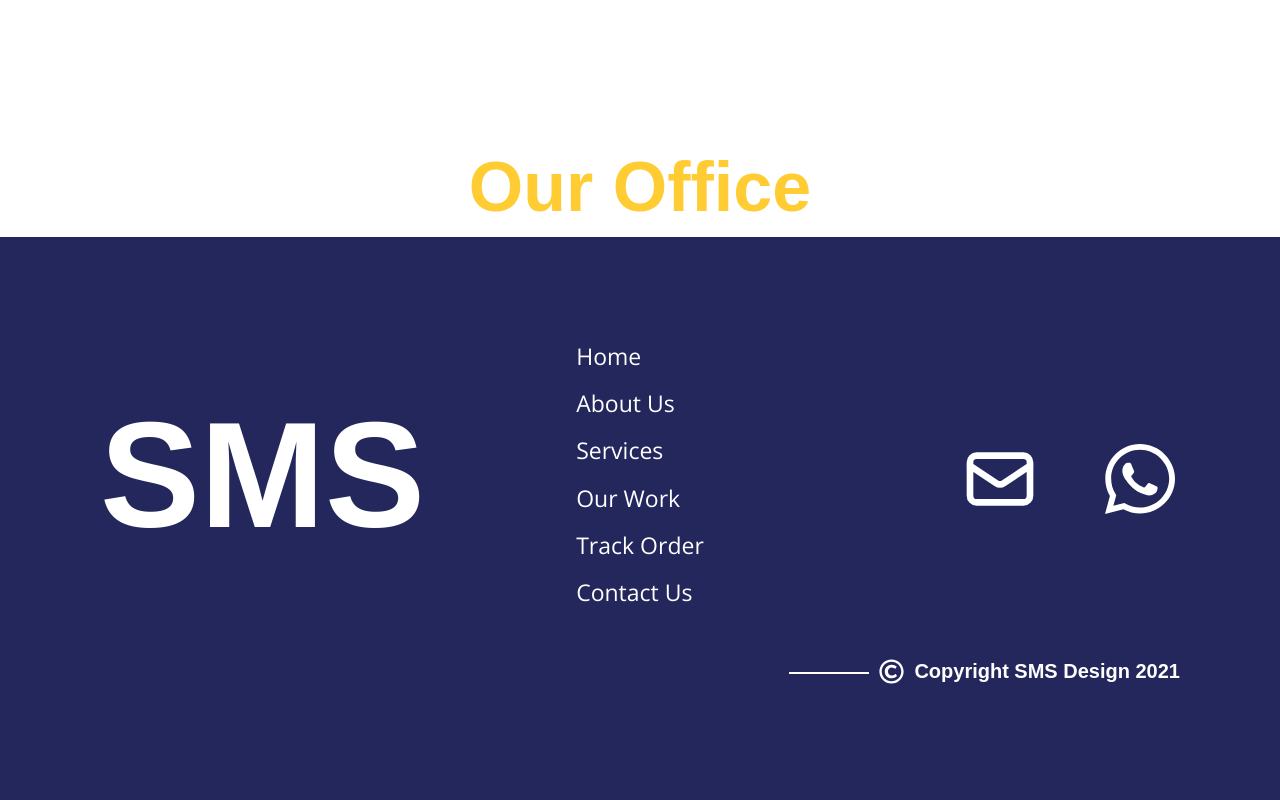
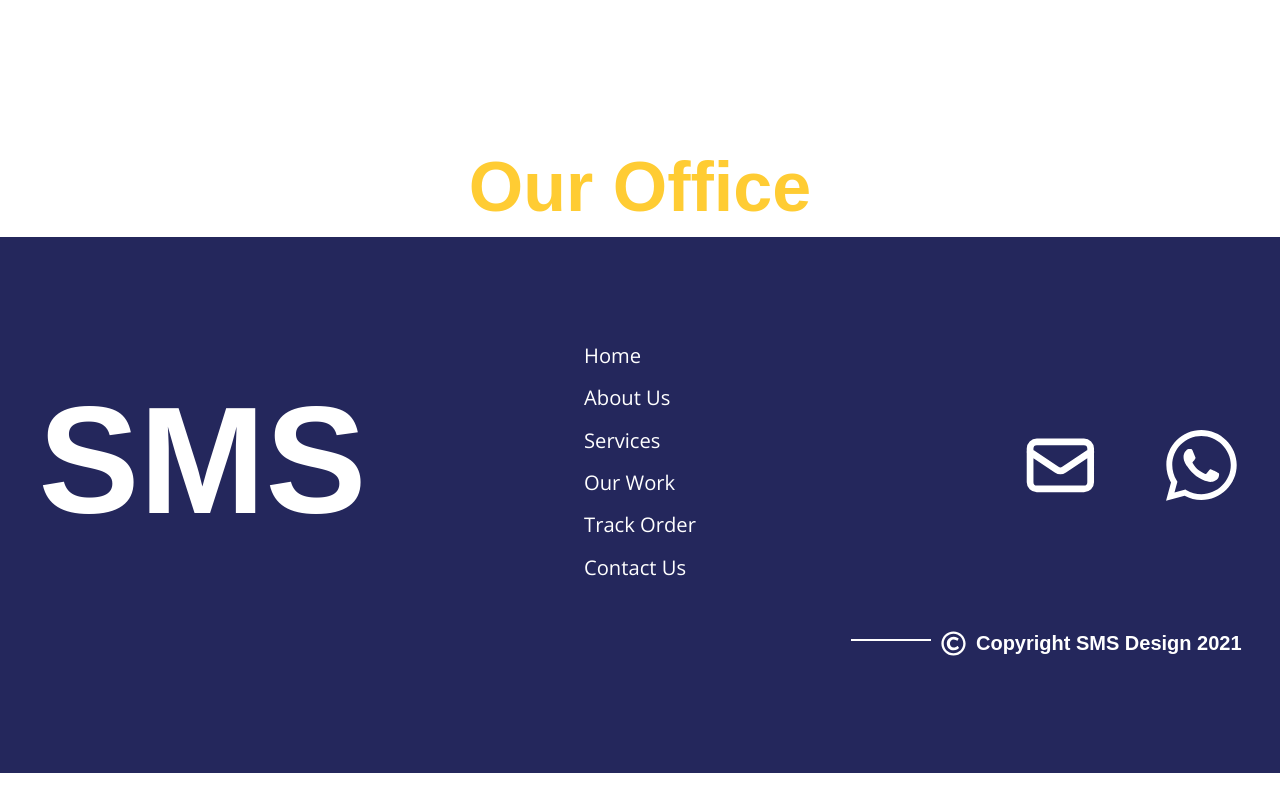
Before and after one commit to NaufalRafi-hub/websms, a React (Create React App) app in the folder websms/: page /aboutus in a window 1280 px wide. Shown: the part 5758-6558 px from the top of the page. After the commit the page ends 6531 px from the top, so only its background shows below. Built offline with nearby package versions, Linux system fonts and the light colour scheme; a web font is replaced by a local one.

Commit message:
headlineOW rsponsive

```diff
--- a/websms/src/Components/ContentOW/ContentOWElements.js
+++ b/websms/src/Components/ContentOW/ContentOWElements.js
@@ -21,6 +21,7 @@ export const WrapperContent = styled.div`
   display: grid;
   padding-bottom: 5%;
   width: min(45%, 27em);
+
 `;
 
 export const ImgWrapper = styled.div`
--- a/websms/src/Components/FooterComp/FooterElements.js
+++ b/websms/src/Components/FooterComp/FooterElements.js
@@ -6,11 +6,14 @@ import { motion } from "framer-motion";
 
 export const Bgwrapper = styled(motion.div)`
   background: #24275c;
-  padding: 100px;
+  padding-top: 10ch;
+  padding-bottom: 10ch;
   display: block;
 `;
 
 export const BlockWrapper = styled(motion.div)`
+  margin-left: 3%;
+  margin-right: 3%;
   display: grid;
   grid-template-rows: auto 80px;
   grid-template-columns: 40% auto 40%;
@@ -18,23 +21,38 @@ export const BlockWrapper = styled(motion.div)`
                         "copy copy copy";
   // justify-content: center;
   align-items: center;
+  @media (max-width: 1024px) {
+    display: flex;
+    justify content: center;
+    flex-direction: column;
+    gap: 3ch;
+
+  }
 `;
 
 export const Logo = styled(motion.h1)`
-  font-size: 150px;
+  font-size: 15ch;
   font-family: "Viga", sans-serif;
   color: white;
   font-weight: bold;
   justify-content: center;
+  @media (max-width: 1024px) {
+    font-size: 10ch;
+
+  }
 `;
 
 export const Nav = styled(motion.h3)`
-  font-size: 23px;
+  font-size: 2ch;
   font-family: "Open Sans", sans-serif;
   text-align: justify;
   text-justify: auto;
   line-height: 1.7;
   color: white;
+  @media (max-width: 1024px) {
+    font-size: 1.5ch;
+
+  }
 `;
 
 export const Copyright = styled(motion.h2)`
@@ -42,6 +60,10 @@ export const Copyright = styled(motion.h2)`
   font-family: "Viga", sans-serif;
   color: white;
   font-weight: bold;
+  @media (max-width: 1024px) {
+    font-size: 1.5ch;
+
+  }
 `;
 
 export const LogoDiv = styled(motion.div)`
@@ -82,22 +104,35 @@ export const BottomWrapper = styled.div`
 export const LineBottom = styled.div`
   border-top: 2px solid white;
   padding-left: 80px;
-  margin-top: 13px;
+  margin-top: 8px;
+
 `;
 
 export const EmailIcon = styled(HiOutlineMail)`
   color: white;
   cursor: pointer;
-  font-size: 80px;
+  font-size: 8ch;
+  @media (max-width: 1024px) {
+    font-size: 5ch;
+
+  }
 `;
 
 export const WAIcon = styled(FaWhatsapp)`
   color: white;
   cursor: pointer;
-  font-size: 80px;
+  font-size: 8ch;
+  @media (max-width: 1024px) {
+    font-size: 5ch;
+
+  }
 `;
 
 export const CopyIcon = styled(FaRegCopyright)`
   color: white;
   font-size: 25px;
+  @media (max-width: 1024px) {
+    font-size: 1.8ch;
+
+  }
 `;
--- a/websms/src/Components/HeadlineOWComp/HeadlineOW.css
+++ b/websms/src/Components/HeadlineOWComp/HeadlineOW.css
@@ -1,17 +1,20 @@
 * {
     margin: 0;
 }
+.wrapper-head-ow{
+    margin-top: 100px;
+    margin-left: 100px;
+    margin-right: 100px;
+    display: grid;
+    grid-template-rows: 30px;
+    grid-template-areas: "judul OWIcon";
+
+}
 .judul-OW{
-    top: 83px;
-    left: 10%;
-    position: absolute;
-    display: inline-block;
+    grid-area: "judul";
 }
 .OWIcon{
-    top: 77px;
-    right: 20%;
-    position: absolute;
-    display: inline-block;
+    grid-area: "OWIcon"
 }
 
 .judul-OW h1{
@@ -33,3 +36,49 @@
     text-decoration: none;
     color:#FFCC33;
 }
+
+@media screen and (max-width:768px) {
+
+    .judul-OW h1{
+        font-size: 40px;
+
+    }
+    .wrapper-head-ow{
+        margin-top: 100px;
+        margin-left: 80px;
+        margin-right: 80px;
+        display: grid;
+        grid-template-rows: 30px;
+        grid-template-areas: "judul OWIcon";
+
+    }
+
+}
+
+@media screen and (max-width:643px) {
+
+    .judul-OW h1{
+        font-size: 30px;
+    }
+    .link-prod {
+        font-size: 25px;
+    }
+
+}
+@media screen and (max-width:600px) {
+    .wrapper-head-ow{
+        margin-left: 5%;
+        margin-right: 5%;
+    }
+
+}
+@media screen and (max-width:412px) {
+
+    .judul-OW h1{
+        font-size: 22px;
+    }
+    .link-prod {
+        font-size: 17px;
+    }
+
+}
--- a/websms/src/Components/HeadlineOWComp/HeadlineOWElements.js
+++ b/websms/src/Components/HeadlineOWComp/HeadlineOWElements.js
@@ -7,16 +7,23 @@ export const BackIcon = styled(MdKeyboardBackspace)`
   // &:hover {
   //   color: #FFCC33;
   // }
+  @media (max-width: 643px) {
+    font-size: 2.3rem;
+
+  }
+  @media (max-width: 412px) {
+    font-size: 1.6rem;
+
+  }
   `
 
 export const BackIconDiv = styled.div `
-  position: absolute;
-  top: 20px;
   background: transparent;
   border: transparent;
   // font-size: 2.2rem;
   cursor: pointer;
   outline: none;
   display: flex;
+  justify-content: flex-end;
 
 `
--- a/websms/src/Components/HeadlineOWComp/index.js
+++ b/websms/src/Components/HeadlineOWComp/index.js
@@ -5,7 +5,7 @@ import { Link } from "react-router-dom";
 
 const HeadlineOwComp = () => {
   return (
-    <div className="container-fluid">
+    <div className="wrapper-head-ow">
       <div className="judul-OW">
         <h1>Product Showcase</h1>
       </div>
```
